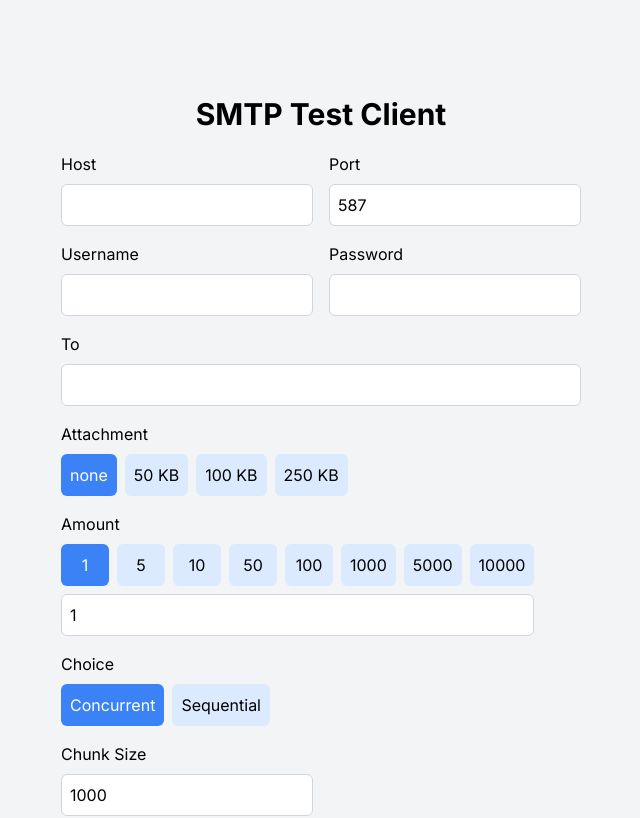
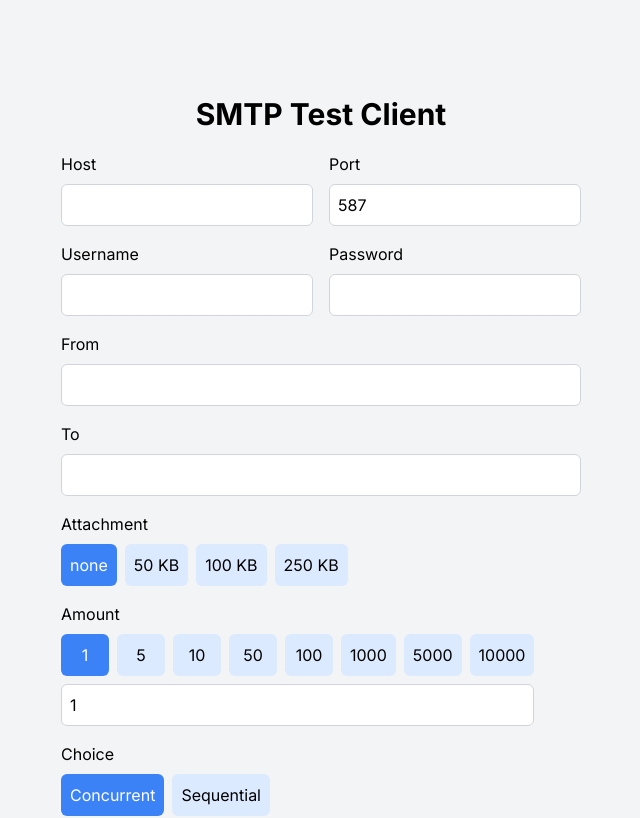
Before and after one commit to itdivtaffeta/smtp-test-client, a Next.js app: page / in a window 1280 px wide. Shown: the top 818 px of the page, without its empty margins (319-959 px from the left). Built offline with nearby package versions, Linux system fonts and the light colour scheme.

Commit message:
add from field

```diff
--- a/src/app/page.js
+++ b/src/app/page.js
@@ -10,6 +10,7 @@ export default function Home() {
   const [username, setUsername] = useState("");
   const [password, setPassword] = useState("");
   const [to, setTo] = useState("");
+  const [from, setFrom] = useState("");
   const [choice, setChoice] = useState("promise.all");
   const [chunkSize, setChunkSize] = useState(1000);
   const [messages, setMessages] = useState([]);
@@ -52,6 +53,7 @@ export default function Home() {
                   username,
                   password,
                   to,
+                  from,
                   attachment,
                   // subject: `SMTP Test Client - ${chunkIndex + 1} - ${
                   //   index + 1
@@ -152,6 +154,7 @@ export default function Home() {
             username,
             password,
             to,
+            from,
             attachment,
             subject: `SMTP Test Client ${index + 1} - ${time}`,
           });
@@ -240,6 +243,17 @@ export default function Home() {
                 required
               />
             </div>
+          </div>
+          <div className="flex flex-col space-y-2">
+            <label htmlFor="from">From</label>
+            <input
+              id="from"
+              type="text"
+              className="border border-gray-300 rounded-md p-2"
+              onChange={(e) => setFrom(e.target.value)}
+              value={from}
+              // placeholder="foobar@example.com or Foo Bar <foobar@example.com>"
+            />
           </div>
           <div className="flex flex-col space-y-2">
             <label htmlFor="host">To</label>
```
